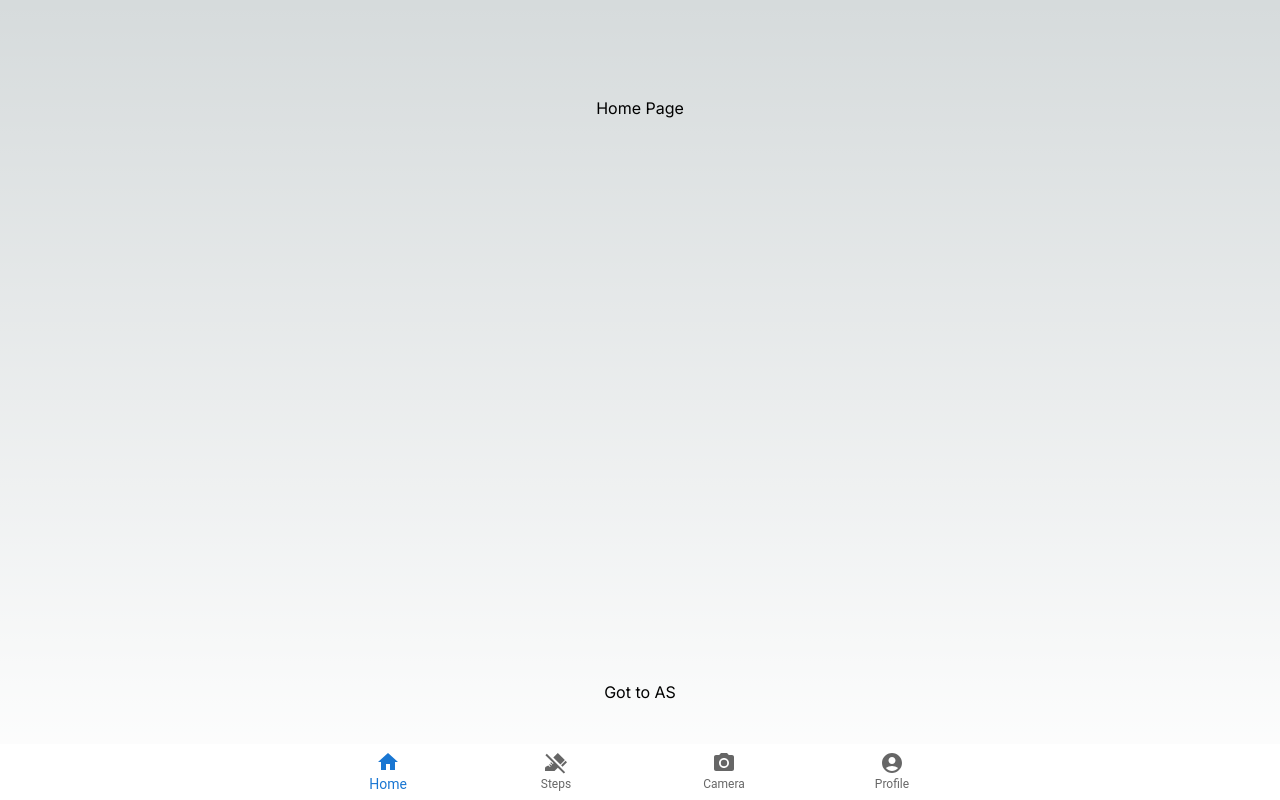
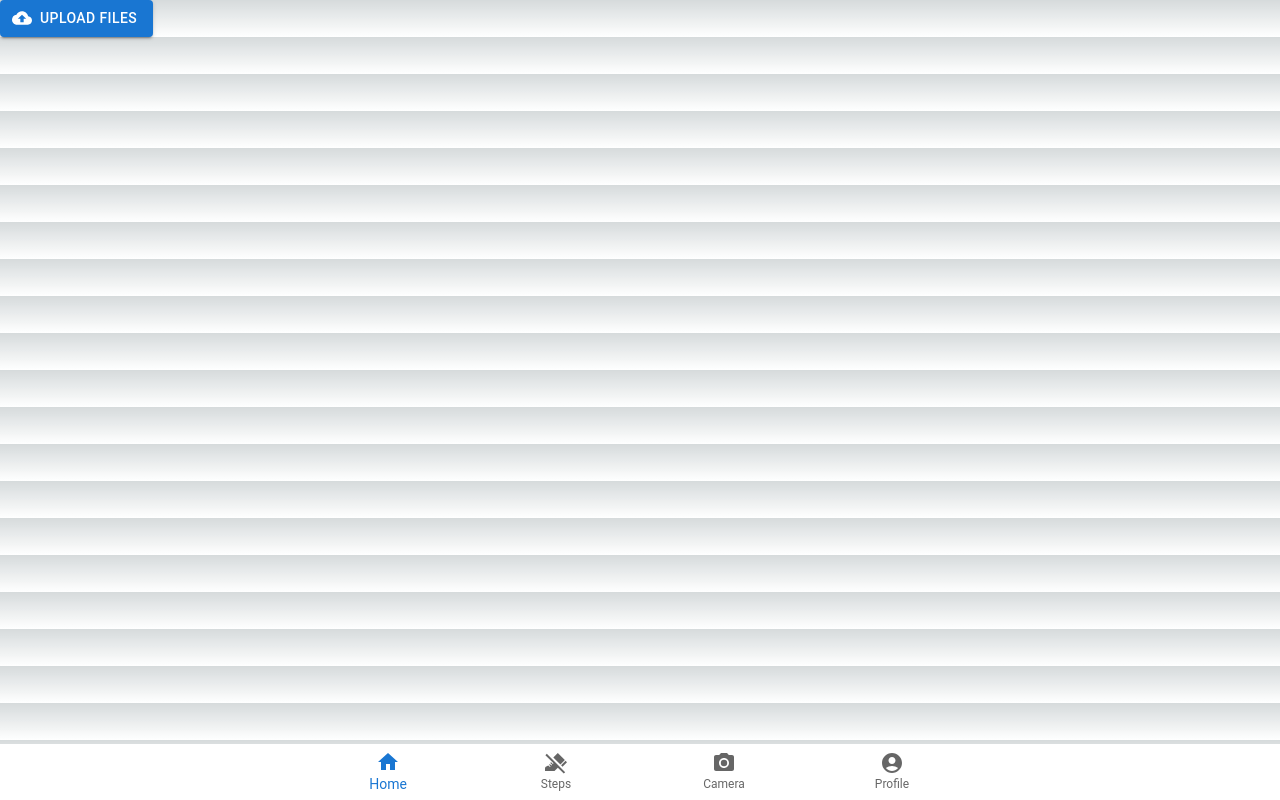
Before and after one commit to shoei03/nekoaruki-ver4, a Next.js app: page /camera in a window 1280 px wide. Built offline with nearby package versions, Linux system fonts and the light colour scheme.

Commit message:
change camera briefly

```diff
--- a/src/app/camera/page.tsx
+++ b/src/app/camera/page.tsx
@@ -1,10 +1,10 @@
-import Link from "next/link";
+import React, { useEffect, useRef } from 'react';
+import InputFileUpload from "../../components/InputFileUpload";
 
-export default function ProfilePage() {
-  return (
-    <main className="flex min-h-screen flex-col items-center justify-between p-24">
-      <h1>Home Page</h1>
-      <Link href="/">Got to AS</Link>
-    </main>
+export default function CameraPage() {
+  return(
+    <div>
+      <InputFileUpload />
+    </div>
   );
 }
--- a/src/app/steps/page.tsx
+++ b/src/app/steps/page.tsx
@@ -1,6 +1,6 @@
 import CircularWithValueLabel from "../../components/CircularWithValueLabel";
 
-export default function ProfilePage() {
+export default function stepPage() {
   return (
     <main className="flex min-h-screen flex-col items-center justify-between p-24">
       <CircularWithValueLabel />
--- /dev/null
+++ b/src/components/InputFileUpload.tsx
@@ -0,0 +1,39 @@
+"use client";
+
+import * as React from 'react';
+import { styled } from '@mui/material/styles';
+import Button from '@mui/material/Button';
+import CloudUploadIcon from '@mui/icons-material/CloudUpload';
+
+const VisuallyHiddenInput = styled('input')({
+  clip: 'rect(0 0 0 0)',
+  clipPath: 'inset(50%)',
+  height: 1,
+  overflow: 'hidden',
+  position: 'absolute',
+  bottom: 0,
+  left: 0,
+  whiteSpace: 'nowrap',
+  width: 1,
+});
+
+export default function InputFileUpload() {
+  return (
+    <div>
+      <Button
+        component="label"
+        role={undefined}
+        variant="contained"
+        tabIndex={-1}
+        startIcon={<CloudUploadIcon />}
+      >
+        Upload files
+        <VisuallyHiddenInput
+          type="file"
+          onChange={(event) => console.log(event.target.files)}
+          multiple
+        />
+      </Button>
+    </div>
+  );
+}
```
